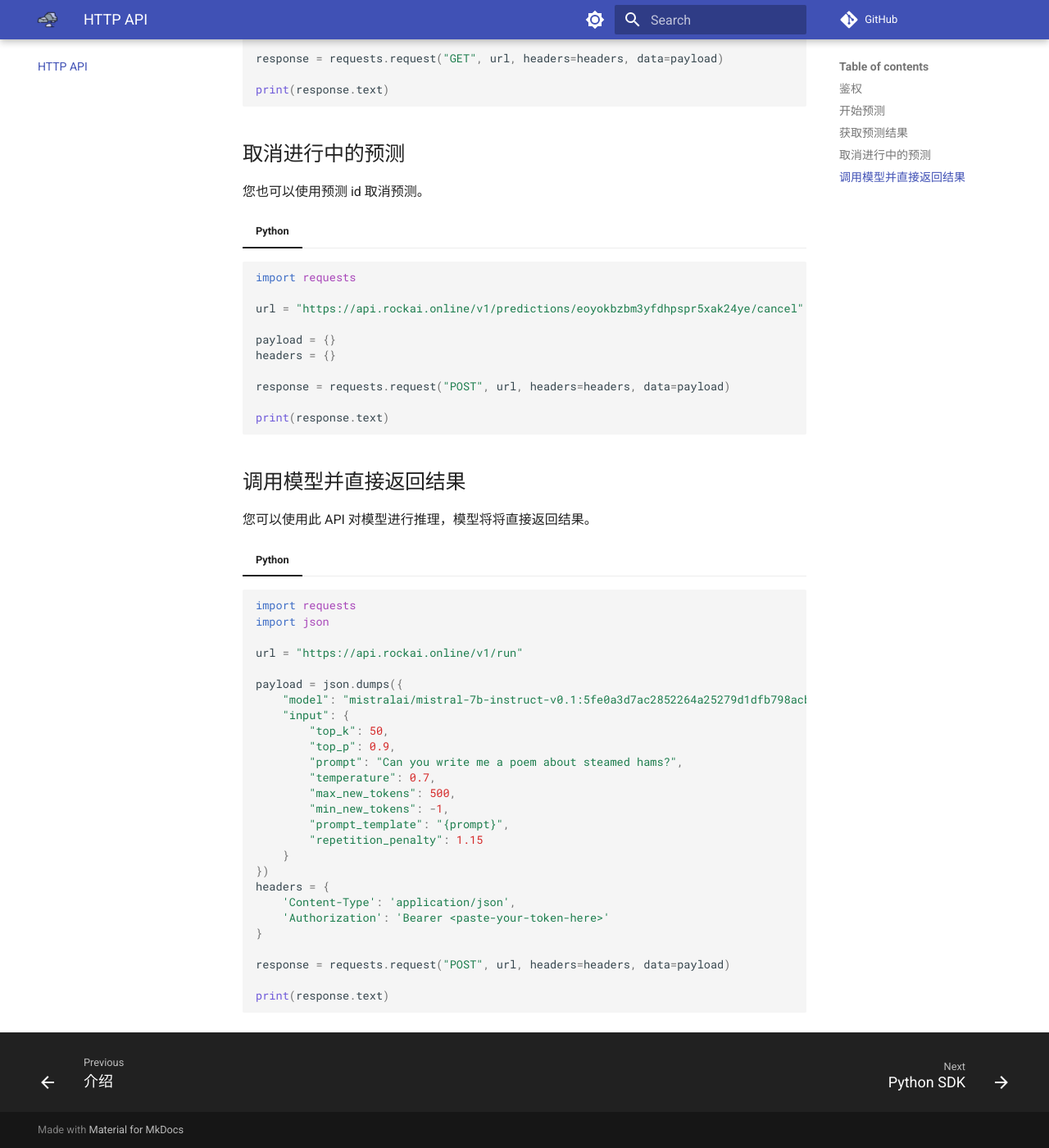
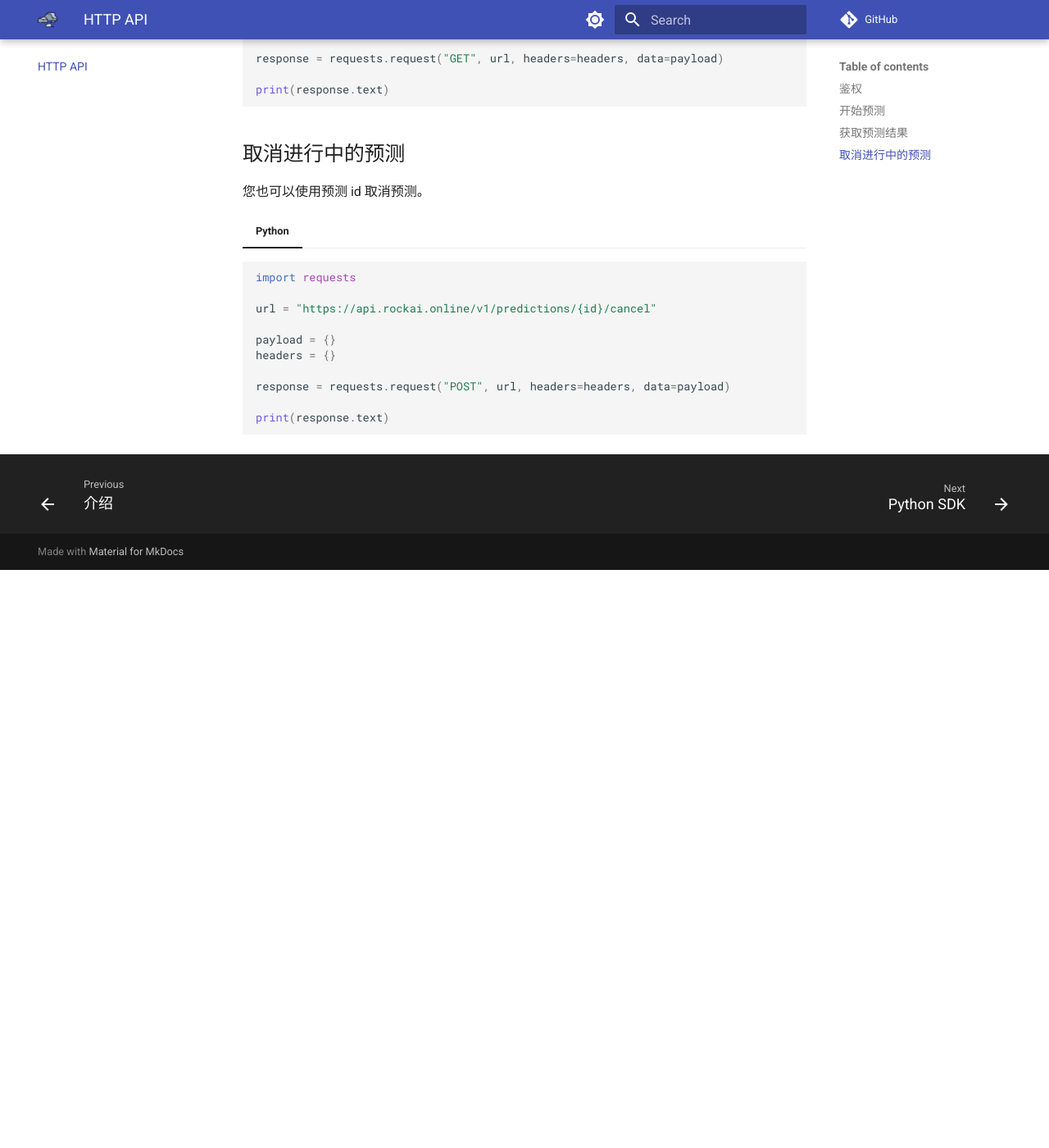
Before and after one commit to incomingflyingbrick/rock, an MkDocs documentation site: the page built from docs/get_start.md, in a window 1280 px wide and 1400 px high, scrolled down 1458 px. Shown: the whole window at 82% size. Built offline with MkDocs 1.6.1 and Material for MkDocs 9.7.7, drawn with Linux system fonts in a browser that asks for light colours; comment, search, counter and statistics services are not loaded; after the commit the page ends 2153 px from its top, so only the background shows below that; some of the changed text lies outside the part shown.

Commit message:
fix docs

````diff
--- a/docs/get_start.md
+++ b/docs/get_start.md
@@ -53,7 +53,7 @@ print(response.text)
 import requests
 
 #将id添加到url后面
-url = "https://api.rockai.online/v1/predictions/ujebapbbulzpx25442efjv4qba"
+url = "https://api.rockai.online/v1/predictions/{id}"
 
 payload = {}
 headers = {
@@ -74,7 +74,7 @@ print(response.text)
 ```python
 import requests
 
-url = "https://api.rockai.online/v1/predictions/eoyokbzbm3yfdhpspr5xak24ye/cancel"
+url = "https://api.rockai.online/v1/predictions/{id}/cancel"
 
 payload = {}
 headers = {}
@@ -84,38 +84,3 @@ response = requests.request("POST", url, headers=headers, data=payload)
 print(response.text)
 
 ```
-
-## 调用模型并直接返回结果
-
-您可以使用此 API 对模型进行推理，模型将将直接返回结果。
-
-=== "Python"
-```python
-import requests
-import json
-
-url = "https://api.rockai.online/v1/run"
-
-payload = json.dumps({
-    "model": "mistralai/mistral-7b-instruct-v0.1:5fe0a3d7ac2852264a25279d1dfb798acbc4d49711d126646594e212cb821749",
-    "input": {
-        "top_k": 50,
-        "top_p": 0.9,
-        "prompt": "Can you write me a poem about steamed hams?",
-        "temperature": 0.7,
-        "max_new_tokens": 500,
-        "min_new_tokens": -1,
-        "prompt_template": "{prompt}",
-        "repetition_penalty": 1.15
-    }
-})
-headers = {
-    'Content-Type': 'application/json',
-    'Authorization': 'Bearer <paste-your-token-here>'
-}
-
-response = requests.request("POST", url, headers=headers, data=payload)
-
-print(response.text)
-
-```
````
Also changed, not shown: other parts of docs/get_start.md (+1 -1 lines).
